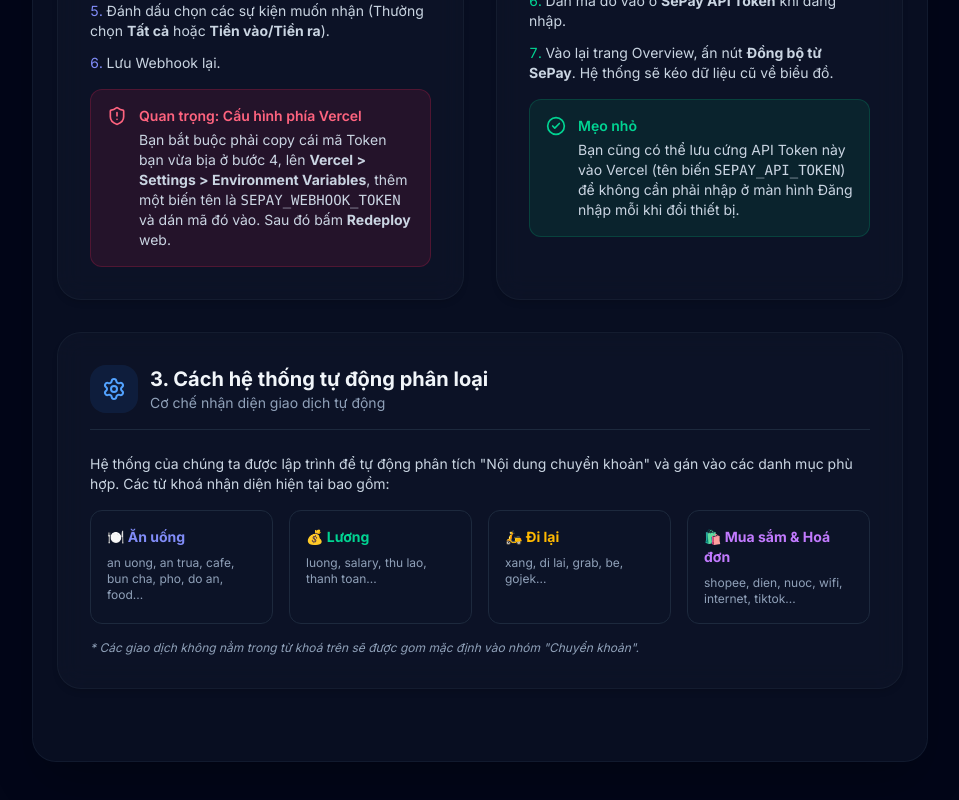
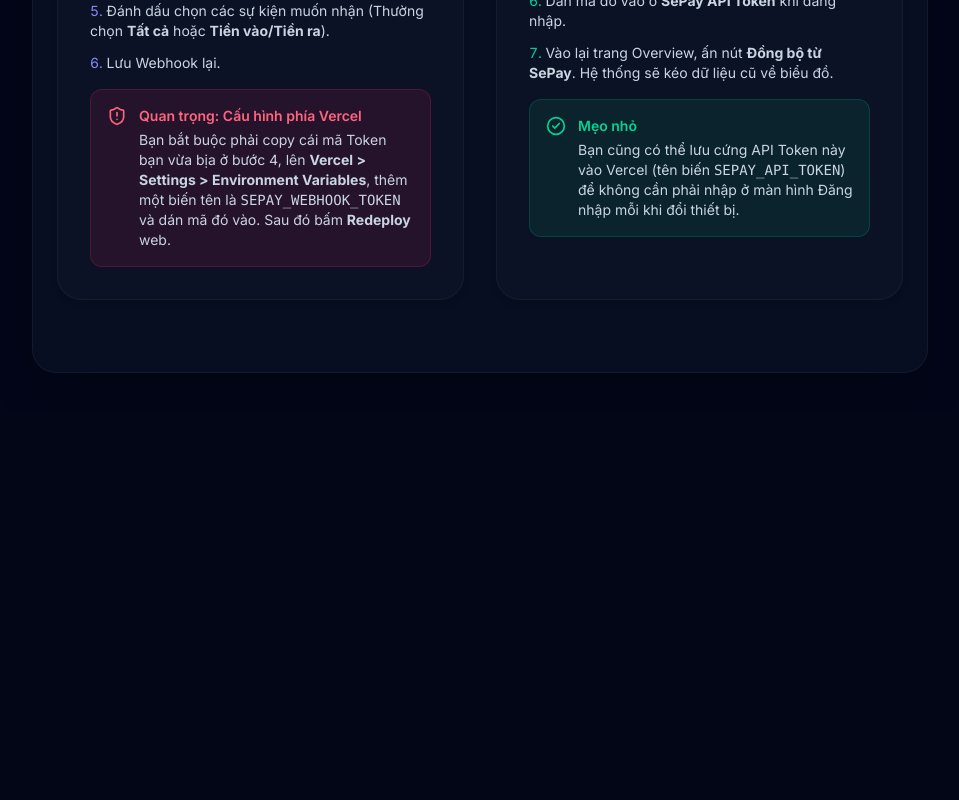
Before and after one commit to sonprovv/sepay-finance-dashboard, a Next.js app: page /guide in a window 1280 px wide. Shown: the part 660-1460 px from the top of the page, without its empty margins (160-1119 px from the left). After the commit the page ends 1073 px from the top, so only its background shows below. Built offline with nearby package versions, Linux system fonts and the light colour scheme.

Commit message:
feat: disable auto categorization and add reset button

```diff
--- a/src/app/api/sepay/sync/route.ts
+++ b/src/app/api/sepay/sync/route.ts
@@ -54,12 +54,6 @@ export async function POST(req: Request) {
       const type = amountIn > 0 ? 'THU' : 'CHI';
 
       let category = "Chuyển khoản";
-      const text = (t.transaction_content || "").toLowerCase();
-      if (text.match(/an uong|an trua|cafe|bun cha|pho|do an|food/)) category = "Ăn uống";
-      else if (text.match(/luong|salary|thu lao|thanh toan/)) category = "Lương";
-      else if (text.match(/xang|di lai|grab|be|gojek/)) category = "Đi lại";
-      else if (text.match(/shopee|lazada|tiktok|mua sam/)) category = "Mua sắm";
-      else if (text.match(/dien|nuoc|internet|wifi/)) category = "Hóa đơn";
 
       const newTransaction = {
         sepay_id: String(t.id),
--- a/src/app/api/sepay/webhook/route.ts
+++ b/src/app/api/sepay/webhook/route.ts
@@ -29,13 +29,6 @@ export async function POST(req: Request) {
     }
 
     let category = "Chuyển khoản";
-    const text = (content || "").toLowerCase();
-
-    if (text.match(/an uong|an trua|cafe|bun cha|pho|do an|food/)) category = "Ăn uống";
-    else if (text.match(/luong|salary|thu lao|thanh toan/)) category = "Lương";
-    else if (text.match(/xang|di lai|grab|be|gojek/)) category = "Đi lại";
-    else if (text.match(/shopee|lazada|tiktok|mua sam/)) category = "Mua sắm";
-    else if (text.match(/dien|nuoc|internet|wifi/)) category = "Hóa đơn";
 
     const type = transferType === 'in' ? 'THU' : 'CHI';
     const safeDate = transactionDate || new Date().toISOString();
--- /dev/null
+++ b/src/app/api/transactions/reset-categories/route.ts
@@ -0,0 +1,31 @@
+import { NextResponse } from 'next/server';
+import { db } from '@/lib/firebase-admin';
+
+export async function POST(req: Request) {
+  try {
+    const { accountNumber } = await req.json();
+    if (!accountNumber) return NextResponse.json({ success: false, message: "Missing accountNumber" });
+
+    const txSnapshot = await db.collection('transactions')
+      .where('account_number', '==', accountNumber)
+      .get();
+
+    const batch = db.batch();
+    let count = 0;
+
+    txSnapshot.docs.forEach((doc) => {
+      if (doc.data().category !== "Chuyển khoản") {
+        batch.update(doc.ref, { category: "Chuyển khoản" });
+        count++;
+      }
+    });
+
+    if (count > 0) {
+      await batch.commit();
+    }
+
+    return NextResponse.json({ success: true, count });
+  } catch (error: any) {
+    return NextResponse.json({ success: false, error: error.message }, { status: 500 });
+  }
+}
--- a/src/app/guide/page.tsx
+++ b/src/app/guide/page.tsx
@@ -85,41 +85,6 @@ export default function GuidePage() {
           </div>
         </div>
 
-        {/* Cấu hình phân loại */}
-        <div className="lg:col-span-2 glass-card rounded-3xl p-6 lg:p-8 space-y-6">
-          <div className="flex items-center gap-3 border-b border-slate-800 pb-4">
-            <div className="w-12 h-12 bg-blue-500/10 rounded-2xl flex items-center justify-center">
-              <Settings className="w-6 h-6 text-blue-400" />
-            </div>
-            <div>
-              <h2 className="text-xl font-bold text-slate-100">3. Cách hệ thống tự động phân loại</h2>
-              <p className="text-sm text-slate-400">Cơ chế nhận diện giao dịch tự động</p>
-            </div>
-          </div>
-
-          <div className="text-slate-300 text-sm space-y-4">
-            <p>Hệ thống của chúng ta được lập trình để tự động phân tích "Nội dung chuyển khoản" và gán vào các danh mục phù hợp. Các từ khoá nhận diện hiện tại bao gồm:</p>
-            <div className="grid grid-cols-1 md:grid-cols-2 lg:grid-cols-4 gap-4 mt-4">
-              <div className="bg-slate-900/50 p-4 rounded-xl border border-slate-800">
-                <p className="font-bold text-brand-400 mb-2">🍽️ Ăn uống</p>
-                <p className="text-xs text-slate-400">an uong, an trua, cafe, bun cha, pho, do an, food...</p>
-              </div>
-              <div className="bg-slate-900/50 p-4 rounded-xl border border-slate-800">
-                <p className="font-bold text-emerald-400 mb-2">💰 Lương</p>
-                <p className="text-xs text-slate-400">luong, salary, thu lao, thanh toan...</p>
-              </div>
-              <div className="bg-slate-900/50 p-4 rounded-xl border border-slate-800">
-                <p className="font-bold text-amber-400 mb-2">🛵 Đi lại</p>
-                <p className="text-xs text-slate-400">xang, di lai, grab, be, gojek...</p>
-              </div>
-              <div className="bg-slate-900/50 p-4 rounded-xl border border-slate-800">
-                <p className="font-bold text-purple-400 mb-2">🛍️ Mua sắm & Hoá đơn</p>
-                <p className="text-xs text-slate-400">shopee, dien, nuoc, wifi, internet, tiktok...</p>
-              </div>
-            </div>
-            <p className="text-slate-400 text-xs mt-4 italic">* Các giao dịch không nằm trong từ khoá trên sẽ được gom mặc định vào nhóm "Chuyển khoản".</p>
-          </div>
-        </div>
       </div>
     </div>
   );
--- a/src/app/transactions/page.tsx
+++ b/src/app/transactions/page.tsx
@@ -190,6 +190,24 @@ export default function TransactionsPage() {
     setDraggedTxId(null);
   };
 
+  const handleResetCategories = async () => {
+    if (!confirm("Bạn có chắc muốn đưa TẤT CẢ giao dịch về thư mục 'Chuyển khoản' không? (Thao tác này không thể hoàn tác)")) return;
+    setLoading(true);
+    try {
+      const res = await axios.post('/api/transactions/reset-categories', {
+        accountNumber: user?.accountNumber
+      });
+      if (res.data.success) {
+        alert(`Đã đưa ${res.data.count} giao dịch về thư mục 'Chuyển khoản' thành công!`);
+        fetchData();
+      }
+    } catch (error) {
+      console.error("Lỗi reset:", error);
+      alert("Đã xảy ra lỗi khi reset.");
+      setLoading(false);
+    }
+  };
+
   const displayedTransactions = selectedFolder
     ? transactions.filter(t => t.category === selectedFolder.name)
     : transactions.filter(t => !t.category || t.category === "Khác");
@@ -208,6 +226,15 @@ export default function TransactionsPage() {
         </div>
 
         <div className="flex flex-wrap items-center gap-3">
+          <button
+            onClick={handleResetCategories}
+            disabled={loading}
+            className="text-xs bg-rose-500/10 hover:bg-rose-500/20 text-rose-400 px-3 py-2 rounded-xl font-medium transition-colors border border-rose-500/20"
+            title="Đưa tất cả hoá đơn về thư mục Chuyển khoản"
+          >
+            Reset phân loại
+          </button>
+
           <div className="flex items-center gap-2 bg-slate-900 rounded-xl p-1 border border-slate-800">
             <select
               value={filterMonth}
```
